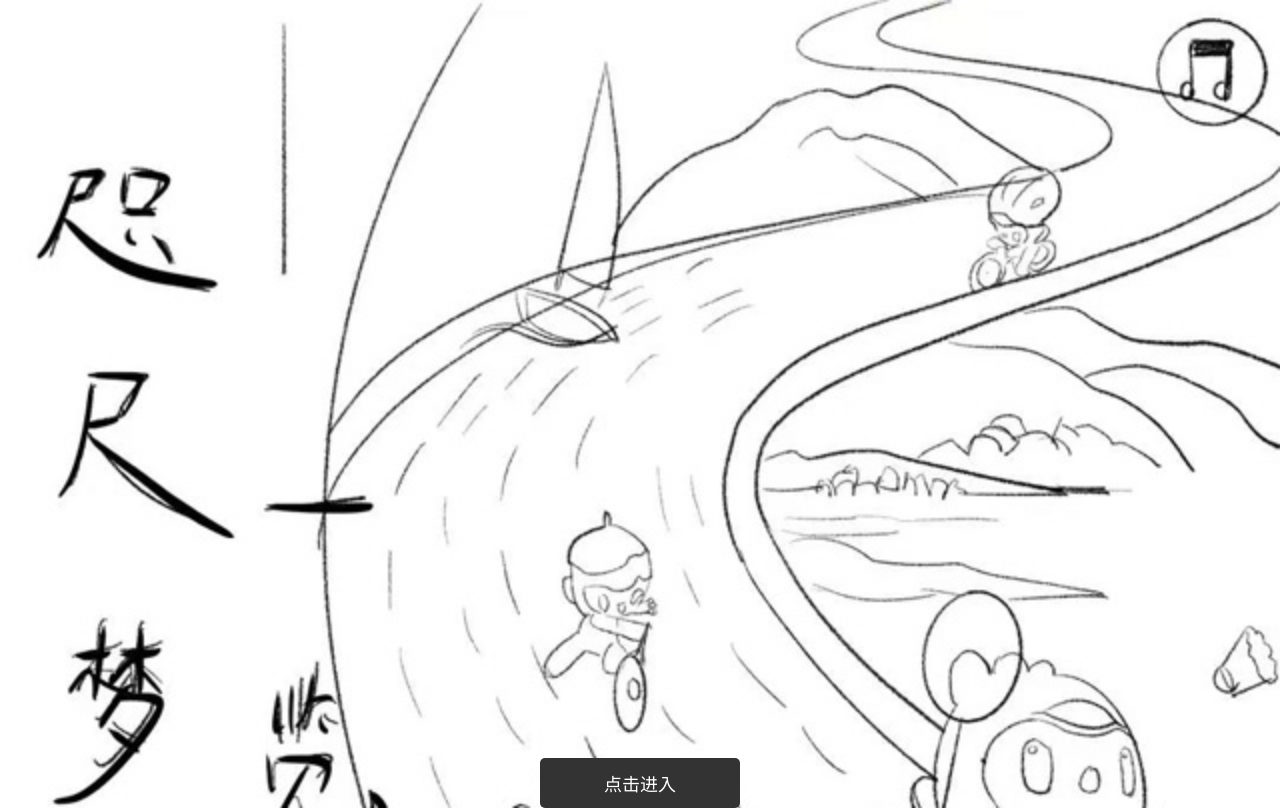
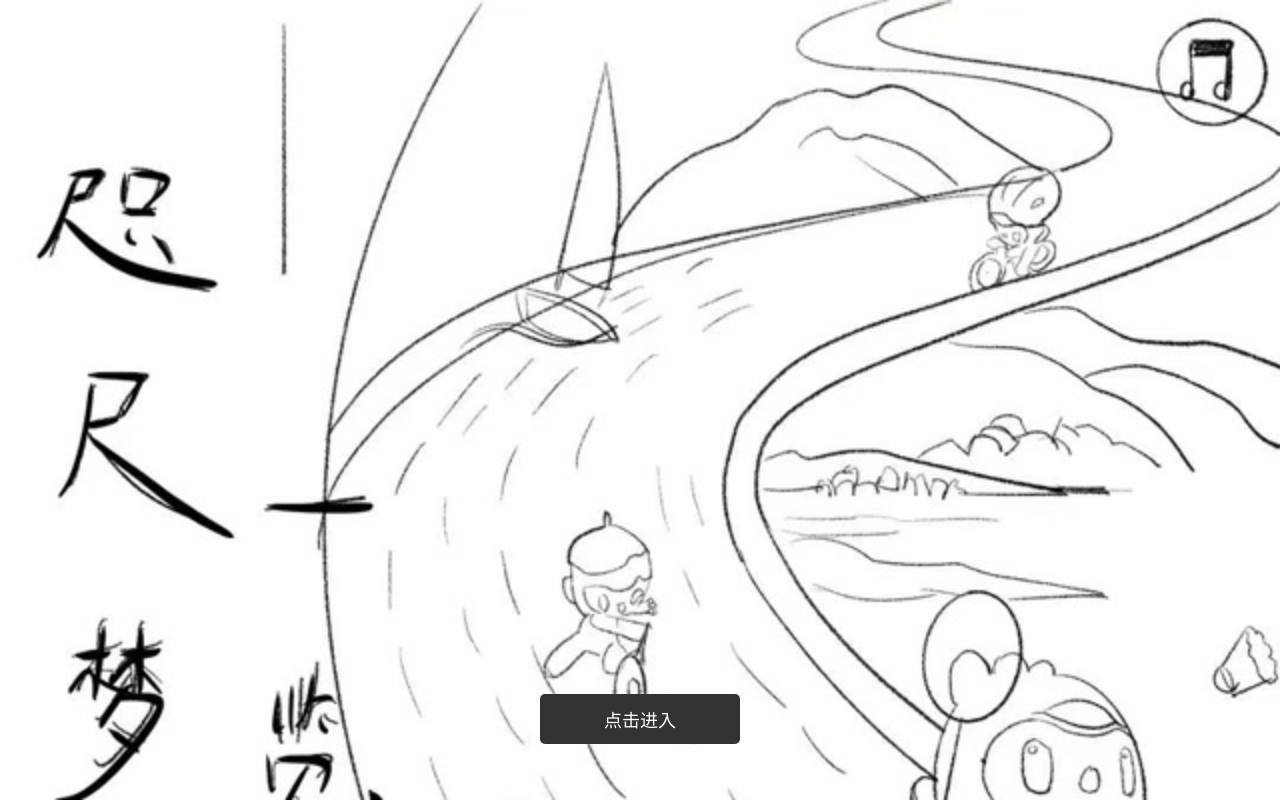
Before and after one commit to wxl2333/songyun, a plain HTML site: page index.html in a window 1280 px wide. Drawn offline with Linux system fonts and the light colour scheme.

Commit message:
index.html

```diff
--- a/index.html
+++ b/index.html
@@ -4,33 +4,30 @@
     <meta charset="UTF-8">
     <meta name="viewport" content="width=device-width, initial-scale=1.0">
     <title>index</title>
+    <link rel="stylesheet" href="css/main.css" type="text/css">
     <style>
-        html,body{height:100%;}
+        html,body{height:100vh;}
 			body{
 				display:flex;
-                background-image:url("./image/index.jpg");
+				flex-direction: column;
+                background-image: url("./image/index.jpg");
+                /* background-image: url("https://i0.hdslb.com/bfs/new_dyn/32410bb3790b15589f274205a040bf34316090256.jpg"); */
+                background-size: cover;
                 background-repeat:no-repeat;
-                background-size:cover;
-				flex-direction: column;
 			}
 			body>* {
 				width:100%;
 				min-width: 640px;
-				margin-top:5px;
-			}
-			section{
-				flex:1;
 			}
 
         .container {
-            width: 640px;
-            height: 850px;
+            width: 100%;
+            height: 100%;
             margin: 0 auto;
             display: flex;
             flex-direction: column;
             justify-content:flex-end;
             align-items: center;
-
         }
 
         .btn {
@@ -41,9 +38,14 @@
             border-radius: 5px;
             display: flex;
             justify-content: center;
+            flex-direction: column;
             align-items: center;
             cursor: pointer;
             font-size: 18px;
+            margin: 0 auto ;
+            position: absolute;
+            bottom: 0;
+            margin-bottom: 7vh;
         }
         a{
           text-decoration: none;
@@ -54,7 +56,7 @@
 <body>
     <div class="container">
         <div class="btn"><a href="2 V3.html" >点击进入</a></div>
-    </div>
+
 
     <!-- <audio id="audio" src="/webHTML/audio/Ayush Singhdeo - Vaundy Dancer.mp3" controls></audio> -->
 
```
